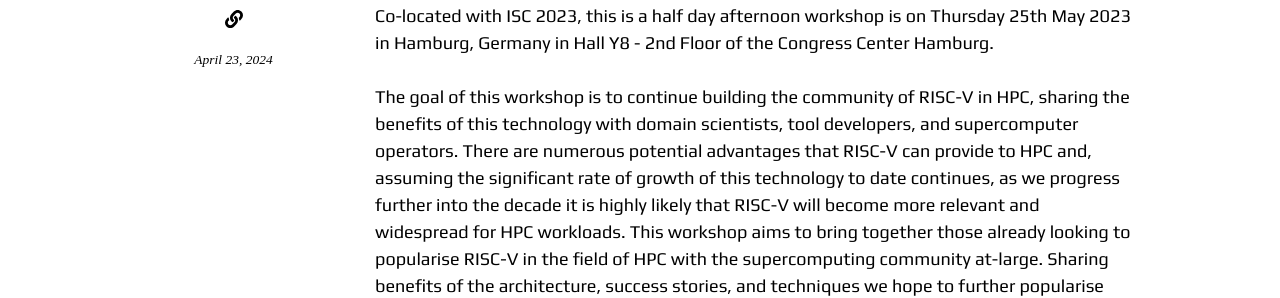
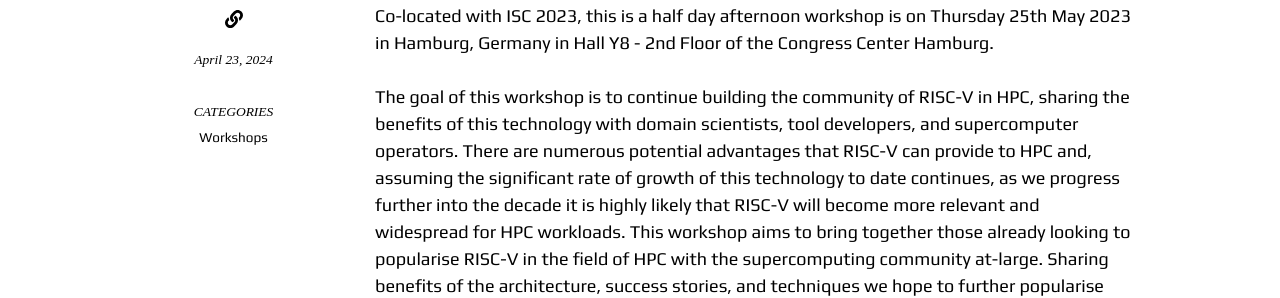
Before and after one commit to RISCVtestbed/riscvtestbed.github.io, a Jekyll site: the page built from _community/isc23-workshop.md, in a window 1280 px wide and 900 px high. Shown: the part 368-666 px from the top of the window. Built offline with Jekyll 4.4.1, drawn with Linux system fonts in a browser that asks for light colours; nearby versions of some CDN libraries.

Commit message:
Update isc23-workshop.md

```diff
--- a/_community/isc23-workshop.md
+++ b/_community/isc23-workshop.md
@@ -2,6 +2,8 @@
 title: "First International workshop on RISC-V for HPC"
 icon: /images/podium.png
 icon_alt: Award icon
+categories:
+  - Workshops
 order: 6
 ---
 
```
